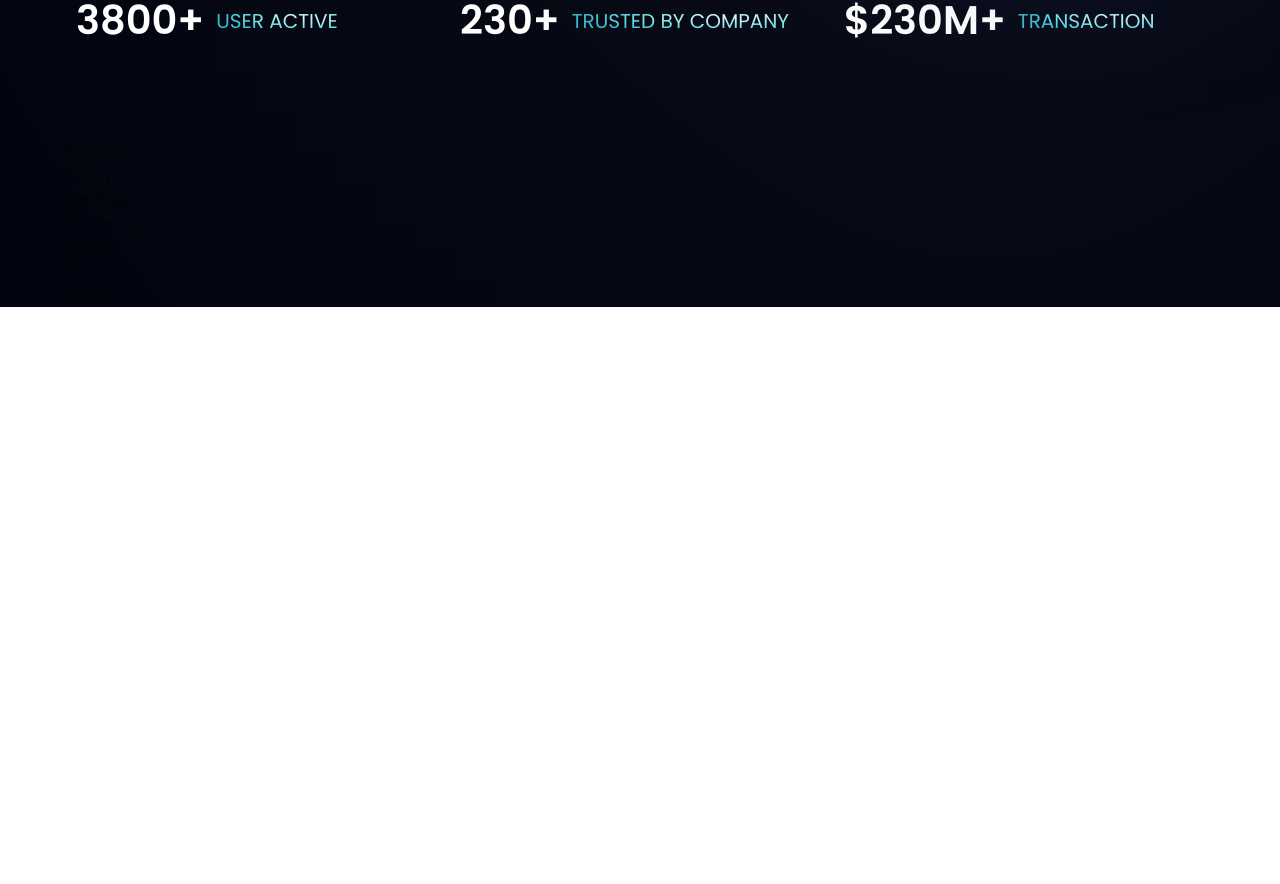
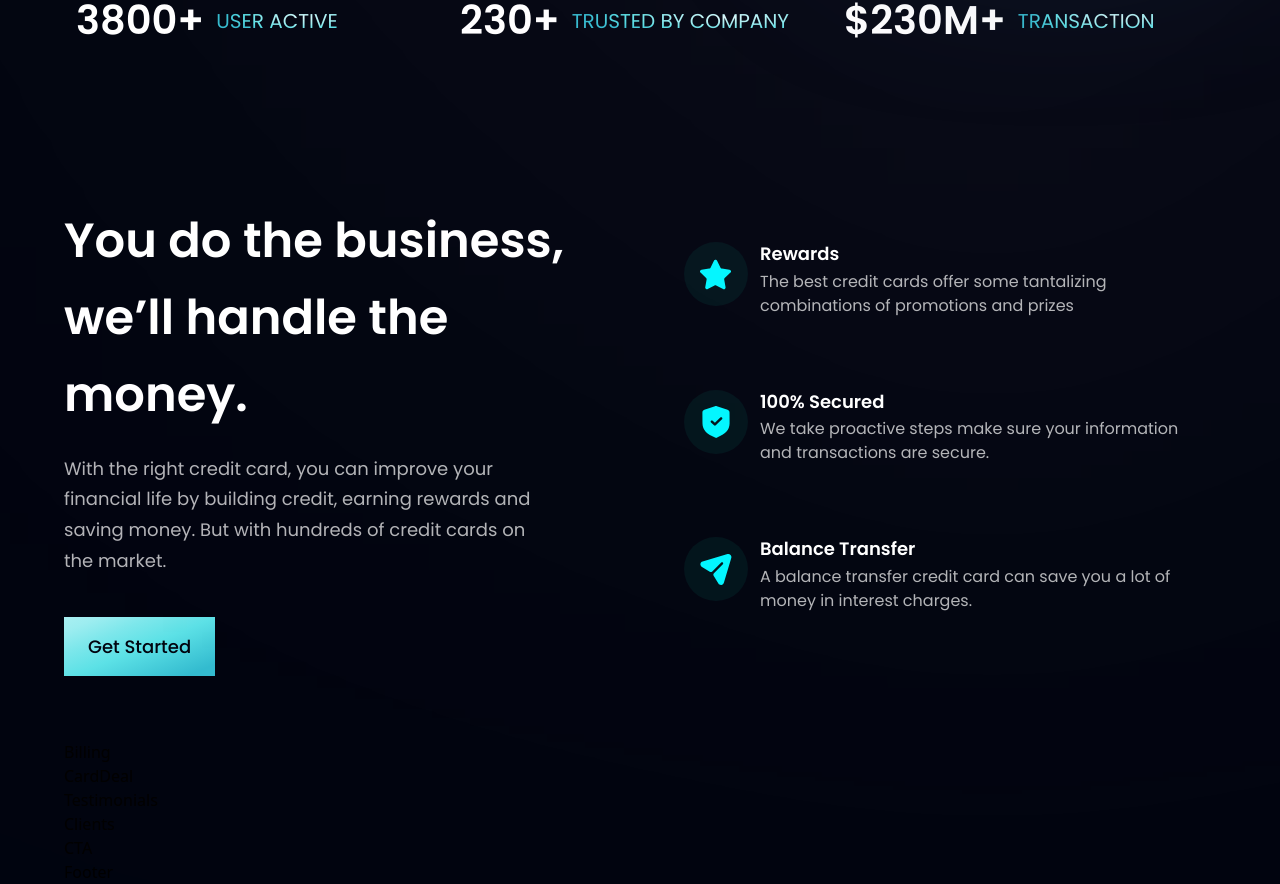
Before and after one commit to pedroferreiiraa/bank-modern-app, a React (Vite) app: page / in a window 1280 px wide. Shown: the part 806-1690 px from the top of the page. Before the commit the page ends 1113 px from the top, so only its background shows below. Built offline with nearby package versions, Linux system fonts and the light colour scheme.

Commit message:
Business section finalized

```diff
--- a/src/components/Business.jsx
+++ b/src/components/Business.jsx
@@ -1,7 +1,50 @@
-import React from "react";
+import { features } from "../constants";
+import styles, { layout } from "../style";
+import Button from "./Button";
 
-const Bussines = () => {
-  return <div>Bussines</div>;
-};
+const FeatureCard = ({ icon, title, content, index }) => (
+  <div
+    className={`flex flex-row p-6 rounded-[20px] ${
+      index !== features.length - 1 ? "mb-6" : "mb-0"
+    } feature-card`}
+  >
+    <div
+      className={`w-[64px] h-[64px] rounded-full ${styles.flexCenter} bg-dimBlue`}
+    >
+      <img src={icon} alt="star" className="w-[50%] h-[50%] object-contain" />
+    </div>
+    <div className="flex-1 flex flex-col ml-3">
+      <h4 className="font-poppins font-semibold text-white text-[18px] leading-[23.4px] mb-1">
+        {title}
+      </h4>
+      <p className="font-poppins font-normal text-dimWhite text-[16px] leading-[24px]">
+        {content}
+      </p>
+    </div>
+  </div>
+);
+const Bussines = () => (
+  <section id="features" className={layout.section}>
+    <div className={layout.sectionInfo}>
+      <h2 className={styles.heading2}>
+        You do the business, <br className="sm:block hidden" />
+        we’ll handle the money.
+      </h2>
+      <p className={`${styles.paragraph} max-w-[470px] mt-5`}>
+        With the right credit card, you can improve your financial life by
+        building credit, earning rewards and saving money. But with hundreds of
+        credit cards on the market.
+      </p>
+
+      <Button styles="mt-10" />
+    </div>
+
+    <div className={`${layout.sectionImg} flex-col`}>
+      {features.map((feature, index) => (
+        <FeatureCard key={feature.id} {...feature} />
+      ))}
+    </div>
+  </section>
+);
 
 export default Bussines;
--- a/src/components/Button.jsx
+++ b/src/components/Button.jsx
@@ -1,7 +1,14 @@
 import React from "react";
 
-const Button = () => {
-  return <div>Button</div>;
+const Button = ({ styles }) => {
+  return (
+    <button
+      type="button"
+      className={`py-4 px-6 bg-blue-gradient font-poppins font-medium text-[18px] text-primary outline-none ${styles}`}
+    >
+      Get Started
+    </button>
+  );
 };
 
 export default Button;
```
